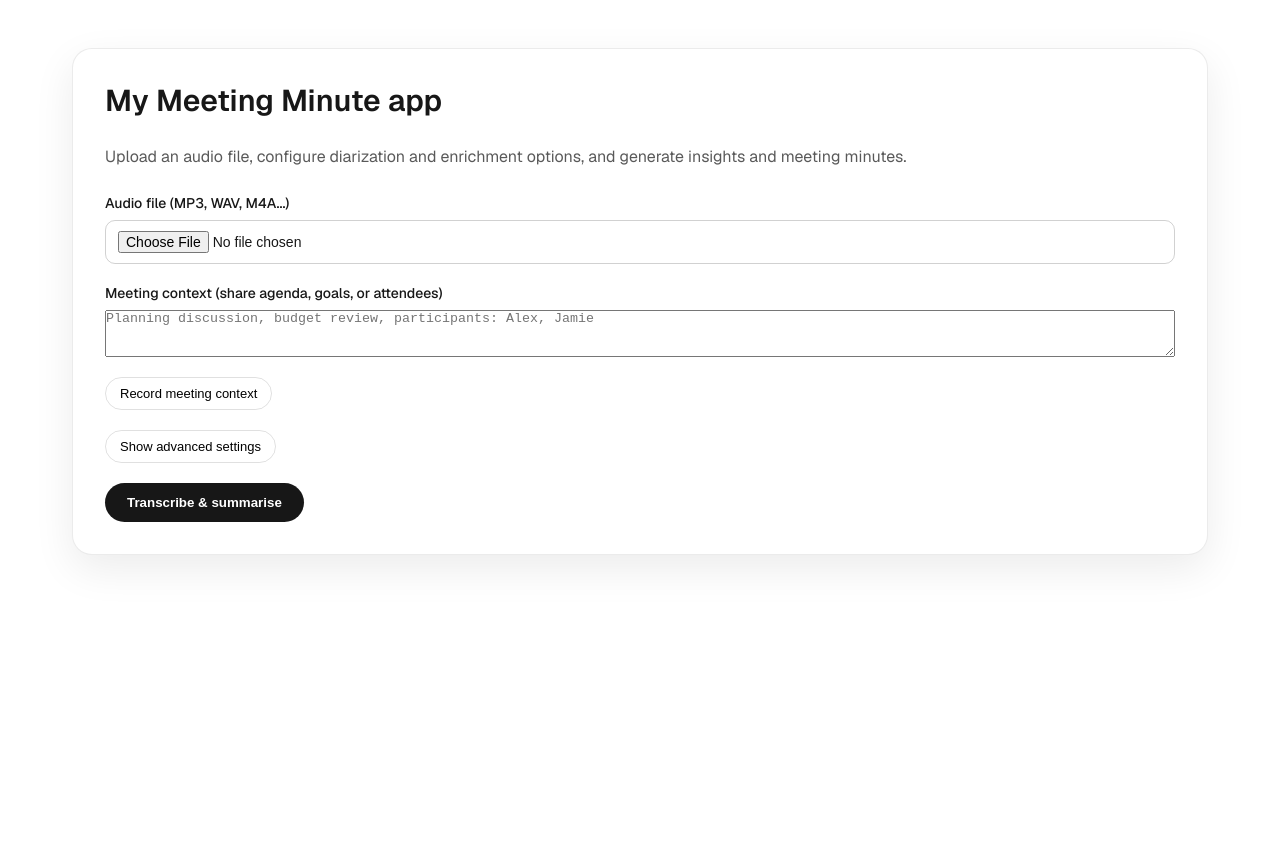
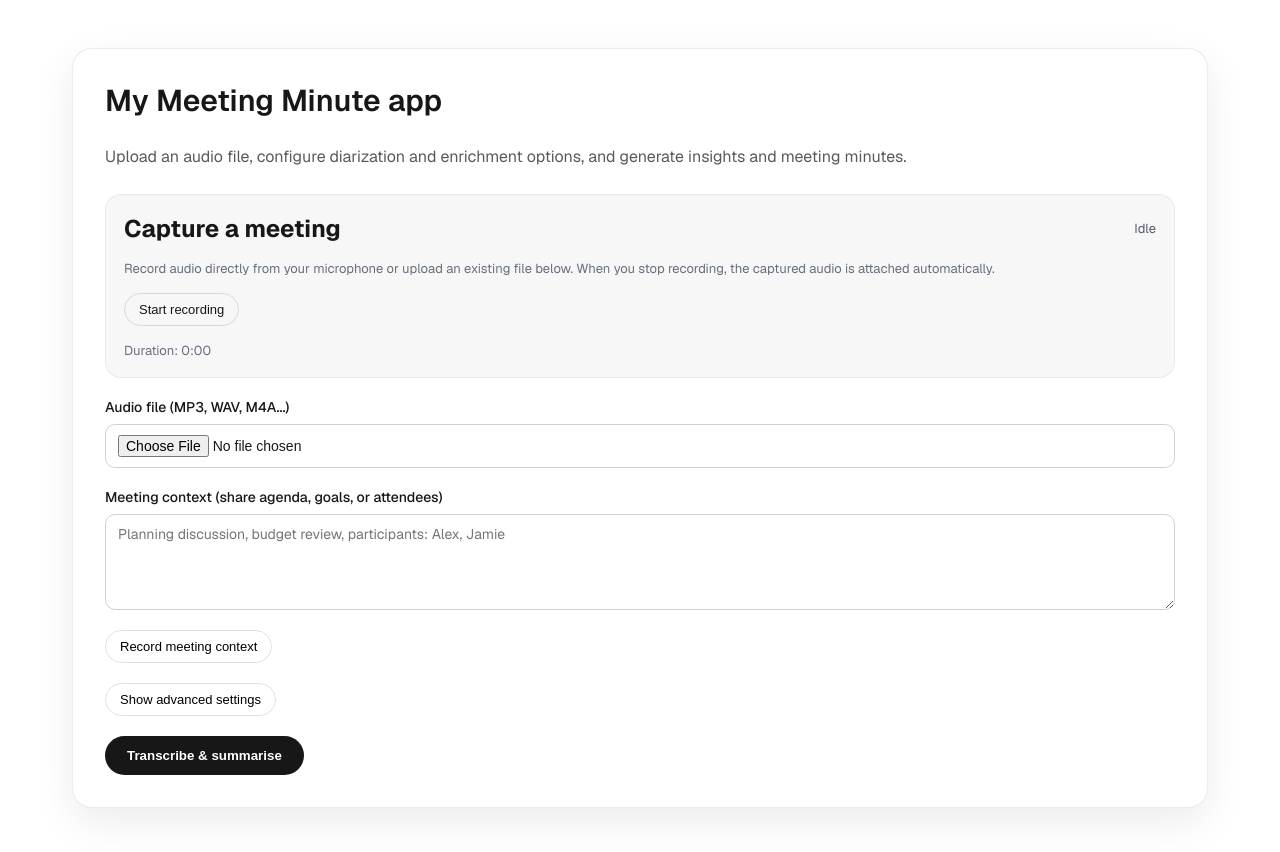
Before and after one commit to jmoujaled/myMeetingMinutesApp, a Next.js app: page /studio in a window 1280 px wide. Shown: the top 852 px of the page. Before the commit the page ends 800 px from the top, so only its background shows below. Built offline with nearby package versions, Linux system fonts and the light colour scheme.

Commit message:
Add browser-based meeting recording flow

```diff
--- a/src/app/studio/page.module.css
+++ b/src/app/studio/page.module.css
@@ -58,7 +58,8 @@
 }
 
 .label input,
-.label select {
+.label select,
+.label textarea {
   padding: 10px 12px;
   border-radius: 10px;
   border: 1px solid rgba(0, 0, 0, 0.18);
@@ -70,9 +71,16 @@
   padding: 0;
 }
 
+.label textarea {
+  resize: vertical;
+  min-height: 96px;
+  font-family: inherit;
+}
+
 @media (prefers-color-scheme: dark) {
   .label input,
-  .label select {
+  .label select,
+  .label textarea {
     border-color: rgba(255, 255, 255, 0.2);
     background: rgba(255, 255, 255, 0.08);
   }
@@ -331,6 +339,94 @@
   border-color: rgba(37, 99, 235, 0.35);
 }
 
+.recordPanel {
+  display: flex;
+  flex-direction: column;
+  gap: 16px;
+  padding: 18px;
+  border: 1px solid rgba(0, 0, 0, 0.06);
+  border-radius: 16px;
+  background: rgba(0, 0, 0, 0.03);
+}
+
+.recordHeader {
+  display: flex;
+  justify-content: space-between;
+  align-items: center;
+  gap: 12px;
+}
+
+.recordStatus {
+  font-size: 13px;
+  color: rgba(55, 65, 81, 0.85);
+}
+
+.recordStatusActive {
+  color: #dc2626;
+  font-weight: 600;
+}
+
+.recordNote {
+  margin: 0;
+  font-size: 13px;
+  color: rgba(55, 65, 81, 0.75);
+}
+
+.recordActions {
+  display: flex;
+  align-items: center;
+  gap: 12px;
+  flex-wrap: wrap;
+}
+
+.recordButton,
+.recordSecondary,
+.recordDownload {
+  padding: 8px 14px;
+  border-radius: 999px;
+  border: 1px solid rgba(0, 0, 0, 0.12);
+  background: transparent;
+  cursor: pointer;
+  font-size: 13px;
+  transition: background 0.2s ease, border-color 0.2s ease;
+  text-decoration: none;
+  color: inherit;
+}
+
+.recordButton:disabled {
+  opacity: 0.55;
+  cursor: not-allowed;
+}
+
+.recordButton:not(:disabled):hover,
+.recordSecondary:hover,
+.recordDownload:hover {
+  background: rgba(37, 99, 235, 0.12);
+  border-color: rgba(37, 99, 235, 0.35);
+}
+
+.recordSecondary {
+  border-color: rgba(0, 0, 0, 0.18);
+}
+
+.recordFooter {
+  display: flex;
+  align-items: center;
+  gap: 12px;
+  font-size: 13px;
+  color: rgba(55, 65, 81, 0.75);
+}
+
+.recordProcessing {
+  color: rgba(37, 99, 235, 0.9);
+}
+
+.recordError {
+  margin: 0;
+  font-size: 13px;
+  color: #dc2626;
+}
+
 .contextActions {
   display: flex;
   align-items: center;
@@ -387,6 +483,40 @@
   .downloads button:hover {
     background: rgba(59, 130, 246, 0.18);
     border-color: rgba(59, 130, 246, 0.45);
+  }
+
+  .recordPanel {
+    background: rgba(255, 255, 255, 0.06);
+    border-color: rgba(255, 255, 255, 0.18);
+  }
+
+  .recordStatus {
+    color: rgba(209, 213, 219, 0.8);
+  }
+
+  .recordNote,
+  .recordFooter {
+    color: rgba(209, 213, 219, 0.7);
+  }
+
+  .recordButton:not(:disabled):hover,
+  .recordSecondary:hover,
+  .recordDownload:hover {
+    background: rgba(59, 130, 246, 0.18);
+    border-color: rgba(59, 130, 246, 0.45);
+  }
+
+  .recordSecondary,
+  .recordDownload {
+    border-color: rgba(255, 255, 255, 0.18);
+  }
+
+  .recordProcessing {
+    color: rgba(147, 197, 253, 0.85);
+  }
+
+  .recordError {
+    color: #ff7b7b;
   }
 
   .contextButton:not(:disabled):hover {
--- a/src/app/studio/page.tsx
+++ b/src/app/studio/page.tsx
@@ -97,6 +97,19 @@ export default function Studio() {
   const [isRecordingContext, setIsRecordingContext] = useState(false);
   const [isTranscribingContext, setIsTranscribingContext] = useState(false);
   const [contextError, setContextError] = useState<string | null>(null);
+
+  const meetingRecorderRef = useRef<MediaRecorder | null>(null);
+  const meetingChunksRef = useRef<Blob[]>([]);
+  const meetingTimerRef = useRef<ReturnType<typeof setInterval> | null>(null);
+  const [isRecordingMeeting, setIsRecordingMeeting] = useState(false);
+  const [isProcessingRecording, setIsProcessingRecording] = useState(false);
+  const [meetingRecordingError, setMeetingRecordingError] =
+    useState<string | null>(null);
+  const [meetingRecordingDuration, setMeetingRecordingDuration] =
+    useState(0);
+  const [hasRecordedMeeting, setHasRecordedMeeting] = useState(false);
+  const [meetingRecordingFilename, setMeetingRecordingFilename] =
+    useState<string | null>(null);
   const [isSubmitting, setIsSubmitting] = useState(false);
   const [statusMessage, setStatusMessage] = useState('');
   const [error, setError] = useState<string | null>(null);
@@ -328,6 +341,132 @@ ${newText}` : newText,
     [],
   );
 
+  const clearMeetingTimer = useCallback(() => {
+    if (meetingTimerRef.current) {
+      clearInterval(meetingTimerRef.current);
+      meetingTimerRef.current = null;
+    }
+  }, []);
+
+  const formattedMeetingDuration = useMemo(
+    () => formatTimestamp(meetingRecordingDuration),
+    [meetingRecordingDuration],
+  );
+
+  const handleMeetingRecordToggle = useCallback(async () => {
+    if (isRecordingMeeting) {
+      setIsProcessingRecording(true);
+      const recorder = meetingRecorderRef.current;
+      if (recorder && recorder.state !== 'inactive') {
+        recorder.stop();
+      }
+      return;
+    }
+
+    if (typeof navigator === 'undefined' || !navigator.mediaDevices) {
+      setMeetingRecordingError('Recording is not supported in this browser.');
+      return;
+    }
+
+    try {
+      setMeetingRecordingError(null);
+      const stream = await navigator.mediaDevices.getUserMedia({ audio: true });
+      const mimeType = MediaRecorder.isTypeSupported('audio/webm;codecs=opus')
+        ? 'audio/webm;codecs=opus'
+        : 'audio/webm';
+      const recorder = new MediaRecorder(stream, { mimeType });
+      meetingChunksRef.current = [];
+
+      recorder.ondataavailable = (event) => {
+        if (event.data && event.data.size > 0) {
+          meetingChunksRef.current.push(event.data);
+        }
+      };
+
+      recorder.onerror = () => {
+        setMeetingRecordingError('Recording error. Please try again.');
+      };
+
+      recorder.onstop = () => {
+        stream.getTracks().forEach((track) => track.stop());
+        clearMeetingTimer();
+        meetingRecorderRef.current = null;
+        setIsRecordingMeeting(false);
+        const chunks = meetingChunksRef.current;
+        if (!chunks.length) {
+          setMeetingRecordingError('No audio captured. Try recording again.');
+          setIsProcessingRecording(false);
+          return;
+        }
+        const blob = new Blob(chunks, { type: mimeType });
+        if (blob.size === 0) {
+          setMeetingRecordingError('No audio captured. Try recording again.');
+          setIsProcessingRecording(false);
+          return;
+        }
+        const filename = `meeting-${new Date()
+          .toISOString()
+          .replace(/[:.]/g, '-')}.webm`;
+        const recordedFile = new File([blob], filename, { type: blob.type });
+        setMeetingRecordingFilename(filename);
+        setHasRecordedMeeting(true);
+        setMeetingRecordingError(null);
+        setFile(recordedFile);
+        setIsProcessingRecording(false);
+      };
+
+      meetingRecorderRef.current = recorder;
+      recorder.start();
+      setIsProcessingRecording(false);
+      setHasRecordedMeeting(false);
+      setMeetingRecordingFilename(null);
+      setMeetingRecordingDuration(0);
+      meetingChunksRef.current = [];
+      setFile(null);
+      clearMeetingTimer();
+      meetingTimerRef.current = setInterval(() => {
+        setMeetingRecordingDuration((previous) => previous + 1);
+      }, 1000);
+      setIsRecordingMeeting(true);
+    } catch (error) {
+      setMeetingRecordingError(
+        error instanceof Error
+          ? error.message
+          : 'Microphone access was denied.',
+      );
+      clearMeetingTimer();
+      setIsProcessingRecording(false);
+    }
+  }, [clearMeetingTimer, isRecordingMeeting]);
+
+  const handleDiscardRecording = useCallback(() => {
+    if (isRecordingMeeting) return;
+    clearMeetingTimer();
+    meetingChunksRef.current = [];
+    meetingRecorderRef.current = null;
+    setMeetingRecordingFilename(null);
+    setMeetingRecordingDuration(0);
+    if (hasRecordedMeeting) {
+      setFile(null);
+      setHasRecordedMeeting(false);
+    }
+    setMeetingRecordingError(null);
+  }, [clearMeetingTimer, hasRecordedMeeting, isRecordingMeeting]);
+
+  const meetingStatusLabel = useMemo(() => {
+    if (isRecordingMeeting) return 'Recording…';
+    if (isProcessingRecording) return 'Processing recording…';
+    if (hasRecordedMeeting && meetingRecordingFilename) return 'Recording ready';
+    if (file) return 'File selected';
+    return 'Idle';
+  }, [
+    file,
+    hasRecordedMeeting,
+    isProcessingRecording,
+    isRecordingMeeting,
+    meetingRecordingFilename,
+  ]);
+
   const handleContextRecordToggle = useCallback(async () => {
     if (isRecordingContext) {
       const recorder = mediaRecorderRef.current;
@@ -391,6 +530,13 @@ ${newText}` : newText,
       const recorder = mediaRecorderRef.current;
       if (recorder && recorder.state !== 'inactive') {
         recorder.stop();
+      }
+      const meetingRecorder = meetingRecorderRef.current;
+      if (meetingRecorder && meetingRecorder.state !== 'inactive') {
+        meetingRecorder.stop();
+      }
+      if (meetingTimerRef.current) {
+        clearInterval(meetingTimerRef.current);
       }
     };
   }, []);
@@ -573,13 +719,76 @@ ${newText}` : newText,
         </p>
 
         <form className={styles.form} onSubmit={handleSubmit}>
+          <section className={styles.recordPanel}>
+            <div className={styles.recordHeader}>
+              <h2>Capture a meeting</h2>
+              <span
+                className={`${styles.recordStatus} ${
+                  isRecordingMeeting ? styles.recordStatusActive : ''
+                }`}
+              >
+                {meetingStatusLabel}
+              </span>
+            </div>
+            <p className={styles.recordNote}>
+              Record audio directly from your microphone or upload an existing file below.
+              When you stop recording, the captured audio is attached automatically.
+            </p>
+            <div className={styles.recordActions}>
+              <button
+                type="button"
+                onClick={handleMeetingRecordToggle}
+                className={styles.recordButton}
+                disabled={isSubmitting || isProcessingRecording}
+              >
+                {isRecordingMeeting ? 'Stop recording' : 'Start recording'}
+              </button>
+              {hasRecordedMeeting && audioUrl && meetingRecordingFilename && (
+                <a
+                  href={audioUrl}
+                  download={meetingRecordingFilename}
+                  className={styles.recordDownload}
+                >
+                  Download recording
+                </a>
+              )}
+              {hasRecordedMeeting && (
+                <button
+                  type="button"
+                  onClick={handleDiscardRecording}
+                  className={styles.recordSecondary}
+                >
+                  Discard
+                </button>
+              )}
+            </div>
+            <div className={styles.recordFooter}>
+              <span className={styles.recordTimer}>
+                Duration: {formattedMeetingDuration}
+              </span>
+              {isProcessingRecording && (
+                <span className={styles.recordProcessing}>Processing…</span>
+              )}
+            </div>
+            {meetingRecordingError && (
+              <p className={styles.recordError}>{meetingRecordingError}</p>
+            )}
+          </section>
+
           <label className={styles.label}>
             <span>Audio file (MP3, WAV, M4A...)</span>
             <input
               type="file"
               name="audio"
               accept="audio/*"
-              onChange={(event) => setFile(event.target.files?.[0] ?? null)}
+              onChange={(event) => {
+                const selected = event.target.files?.[0] ?? null;
+                setFile(selected);
+                setHasRecordedMeeting(false);
+                setMeetingRecordingFilename(selected ? selected.name : null);
+                setMeetingRecordingDuration(0);
+                setMeetingRecordingError(null);
+              }}
               disabled={isSubmitting}
               required
             />
```
